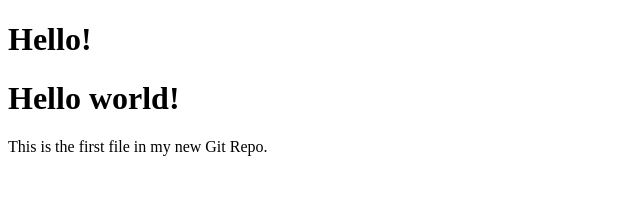
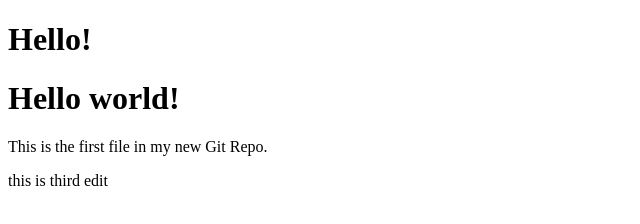
Before and after one commit to SonaliMane0911/myproject, a plain HTML site: page index.html in a window 1280 px wide. Shown: the whole page, without its empty margins (0-640 px from the left). Drawn offline with Linux system fonts and the light colour scheme.

Commit message:
fourth commit

```diff
--- a/index.html
+++ b/index.html
@@ -8,6 +8,7 @@
 
 	    <b>	<h1>Hello world!</h1></b>
 <p>This is the first file in my new Git Repo.</p>
+<p>this is third edit</p>
 
 </body>
 </html>
```
Also changed, not shown: image.jpg (added).
